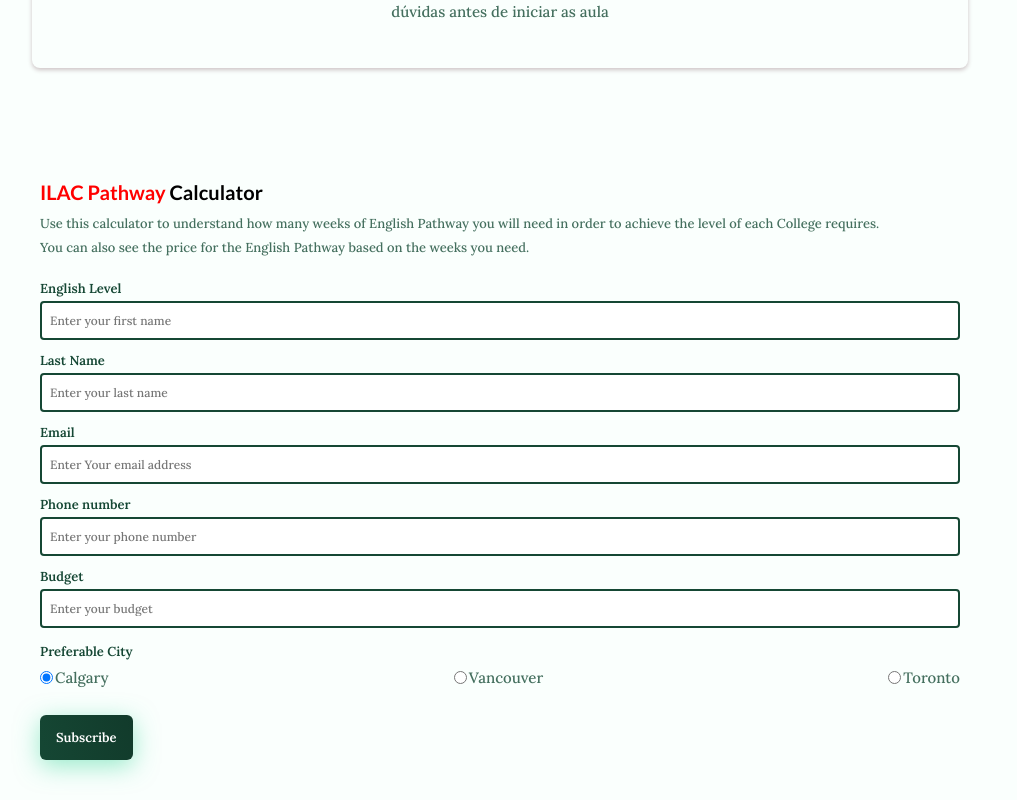
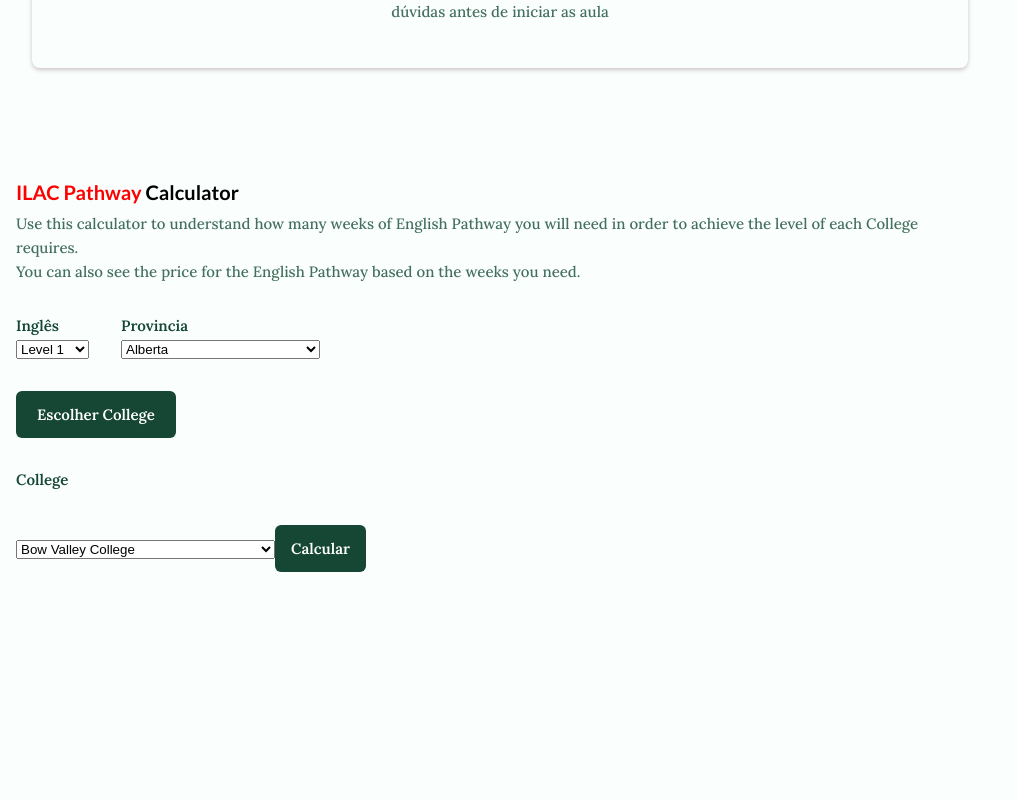
Before and after one commit to gabrielSantillo/myspring-intercambio, a Vue app: page /#/pathway in a window 1280 px wide. Shown: the part 4264-5064 px from the top of the page, without its empty margins (0-1017 px from the left). After the commit the page ends 4876 px from the top, so only its background shows below. Built offline with nearby package versions, Linux system fonts and the light colour scheme.

Commit message:
Configuring the vuejs chrome debugger

```diff
--- a/public/index.html
+++ b/public/index.html
@@ -1,5 +1,5 @@
 <!DOCTYPE html>
-<html lang="">
+<html lang="en">
   <head>
     <meta charset="utf-8">
     <meta http-equiv="X-UA-Compatible" content="IE=edge">
@@ -8,6 +8,8 @@
     <title>MySpring Intercâmbio</title>
 
     <link href="https://cdn.jsdelivr.net/npm/remixicon@2.5.0/fonts/remixicon.css" rel="stylesheet">
+    <link rel="stylesheet" href="https://fonts.googleapis.com/css?family=Roboto:100,300,400,500,700,900">
+    <link rel="stylesheet" href="https://cdn.jsdelivr.net/npm/@mdi/font@latest/css/materialdesignicons.min.css">
   </head>
   <body>
     <noscript>
--- a/src/components/Pathway/PathwayForm.vue
+++ b/src/components/Pathway/PathwayForm.vue
@@ -3,135 +3,90 @@
     <form action="" class="subscribe__form">
       <div>
         <h1 class="form__title"><span>ILAC Pathway</span> Calculator</h1>
-        <p class="form__description">Use this calculator to understand how many weeks of English Pathway you will need in order to achieve the level of each College requires.</p><p class="form__description">You can also see the price for the English Pathway based on the weeks you need.</p>
+        <p class="form__description">
+          Use this calculator to understand how many weeks of English Pathway
+          you will need in order to achieve the level of each College requires.
+        </p>
+        <p class="form__description">
+          You can also see the price for the English Pathway based on the weeks
+          you need.
+        </p>
       </div>
 
-      <div>
+      <div class="form__first">
         <div class="form__inputs">
           <div>
-            <label for="" class="form__label">English Level</label>
-            <input
-              type="text"
-              required
-              placeholder="Enter your first name"
-              class="form__input"
-              ref="first_name"
-            />
+            <label for="" class="form__label">Inglês</label>
+            <select required>
+              <option value="1">Level 1</option>
+              <option value="2">Level 2</option>
+              <option value="3">Level 3</option>
+              <option value="4">Level 4</option>
+              <option value="5">Level 5</option>
+              <option value="6">Level 6</option>
+              <option value="7">Level 7</option>
+              <option value="8">Level 8</option>
+              <option value="9">Level 9</option>
+              <option value="10">Level 10</option>
+              <option value="11">Level 11</option>
+              <option value="12">Level 12</option>
+              <option value="13">Level 13</option>
+              <option value="14">Level 14</option>
+              <option value="15">Level 15</option>
+              <option value="16">Level 16</option>
+            </select>
           </div>
 
           <div>
-            <label for="" class="form__label">Last Name</label>
-            <input
-              type="text"
-              required
-              placeholder="Enter your last name"
-              class="form__input"
-              ref="last_name"
-            />
+            <label for="" class="form__label">Provincia</label>
+            <select>
+              <option ref="chosen_province" v-for="(province, index) in provinces" :key="index" :value="province">{{province}}</option>
+            </select>
           </div>
+        </div>
 
-          <div>
-            <label for="" class="form__label">Email</label>
-            <input
-              type="email"
-              required
-              placeholder="Enter Your email address"
-              class="form__input"
-              ref="email"
-            />
-          </div>
+        <button class="form__button" @click="show_colleges">Escolher College</button>
 
-          <div>
-            <label for="" class="form__label">Phone number</label>
-            <input
-              type="number"
-              required
-              placeholder="Enter your phone number"
-              class="form__input"
-              ref="phone_number"
-            />
-          </div>
+        <div>
+            <label for="" class="form__label">College</label>
+            <select >
+                <option v-for="(college, index) in ab" :key="index" :value="college">{{college}}</option>
+            </select>
 
-          <div>
-            <label for="" class="form__label">Budget</label>
-            <input
-              type="number"
-              required
-              placeholder="Enter your budget"
-              class="form__input"
-              ref="budget"
-            />
-          </div>
-          <div>
-            <p class="form__label">Preferable City</p>
-            <div class="form__radio">
-              <div>
-                <input
-                  type="radio"
-                  ref="calgary"
-                  name="city"
-                  value="1"
-                  checked
-                />
-                <label for="calgary">Calgary</label>
-              </div>
-
-              <div>
-                <input type="radio" ref="vancouver" name="city" value="2" />
-                <label for="vancouver">Vancouver</label>
-              </div>
-
-              <div>
-                <input type="radio" ref="toronto" name="city" value="3" />
-                <label for="toronto">Toronto</label>
-              </div>
-            </div>
-          </div>
+            <button class="form__button form__button-calculate" @click="calculate">Calcular</button>
         </div>
       </div>
 
-      <div class="form__buttons" v-scroll-reveal.reset="{ delay: 850 }">
-        <button class="form__button" @click="subscribe">Subscribe</button>
-      </div>
     </form>
   </div>
 </template>
 
 <script>
-export default {};
+export default {
+    data() {
+        return {
+            provinces: ['Alberta', 'British Columbia', 'Manitoba', 'New Brunswick', 'New Foundland and Labrador', 'Nova Scotia', 'Ontario', 'Prince Edward Island', 'Quebec', 'Saskatchewan', 'Yukon'],
+            show_college_options: false,
+            ab: ['Bow Valley College', 'Concordia University of Edmonton', 'MacEwan University', 'Northern Alberta Institute of Technology', 'Olds College', 'Red Dear Polytechnic', 'Southern Alberta Institute of Technology']
+        }
+    },
+    methods: {
+        show_colleges() {
+            this.show_college_options = true;
+            let province = this.$refs['chosen_province']['value']
+            province
+        }
+    },
+};
 </script>
 
 <style lang="scss" scoped>
-@import '@/scss/variables.scss';
-
-.form {
-  background: linear-gradient(170deg, hsl(0, 0%, 22%) 0%, hsl(0, 0%, 6%) 30%);
-}
-
-.form__content,
-.subscribe__form,
-.form__inputs {
-  display: grid;
-}
-
-.form__content {
-  position: relative;
-  align-items: center;
-}
-
-.form__img {
-  position: absolute;
-  width: 100%;
-  height: 100%;
-  object-fit: cover;
-  object-position: center;
-}
+@import "@/scss/variables.scss";
 
 .subscribe__form {
-  position: relative;
-  margin-inline: 1.5rem;
-  row-gap: 1.25rem;
-  border-radius: 1rem;
+    display: flex;
+    flex-direction: column;
+    row-gap: 2rem;
 }
 
 .form__title {
@@ -144,73 +99,37 @@
   color: red;
 }
 
-.form__description {
-  font-size: $--small-font-size;
+.form__first {
+    display: flex;
+    flex-direction: column;
+    row-gap: 2rem;
 }
 
 .form__inputs {
-  row-gap: 0.75rem;
-  margin-bottom: 0.5rem;
+  display: flex;
+  column-gap: 2rem;
+  align-items: center;
 }
 
 .form__label {
   display: block;
   color: $--first-color;
-  font-size: $--small-font-size;
   font-weight: $--font-semi-bold;
   margin-bottom: 0.25rem;
 }
 
-.form__input {
-  width: 100%;
-  padding: 10px 8px;
-  border-radius: 4px;
-  border: 2px solid $--first-color;
-  color: #000;
-  font-size: $--smaller-font-size;
-  font-weight: $--font-medium;
-  transition: border 0.4s;
-}
-
-.form__input:focus,
-.form__input:valid {
-  border: 2px solid $--first-color;
-}
-
-.form__radio {
-  display: grid;
-  grid-auto-flow: column;
-  align-items: center;
-  justify-content: space-between;
-
-  > div {
-    display: grid;
-    grid-auto-flow: column;
-
-    > input {
-      margin-right: 2px;
-    }
-  }
-}
-
 .form__button {
-  display: grid;
-}
-
-.form__button {
+    max-width: 160px;
   padding: 14px 1rem;
   border-radius: 6px;
-  background: linear-gradient(76deg, $--first-color, $--first-color-alt);
+  background: $--first-color;
   color: #fff;
-  font-size: $--small-font-size;
   font-weight: $--font-semi-bold;
-  box-shadow: 0 6px 24px hsla(157, 66%, 53%, 0.5);
   transition: 0.3s;
   cursor: pointer;
 }
 
-.form__button:hover {
-  box-shadow: 0 6px 24px hsla(157, 66%, 53%, 0.8);
+.form__button-calculate {
+    margin-top: 2rem;
 }
-
 </style>
--- a/src/views/HomeView.vue
+++ b/src/views/HomeView.vue
@@ -8,9 +8,7 @@
 <script>
 import HomeComponent from '@/components/Home/HomeComponent.vue'
 import AboutComponent from '@/components/Home/AboutComponent.vue'
-
 export default {
   components: { HomeComponent, AboutComponent },
-
 }
 </script>
--- a/vue.config.js
+++ b/vue.config.js
@@ -1,4 +1,7 @@
-const { defineConfig } = require('@vue/cli-service')
+const { defineConfig } = require("@vue/cli-service");
 module.exports = defineConfig({
-  transpileDependencies: true
-})
+  transpileDependencies: true,
+  configureWebpack: {
+    devtool: `source-map`,
+  },
+});
```
Also changed, not shown: src/App.vue (+0 -20 lines), src/assets/logo.svg (added), 1 other file (tests, documents, lock files or other folders).
